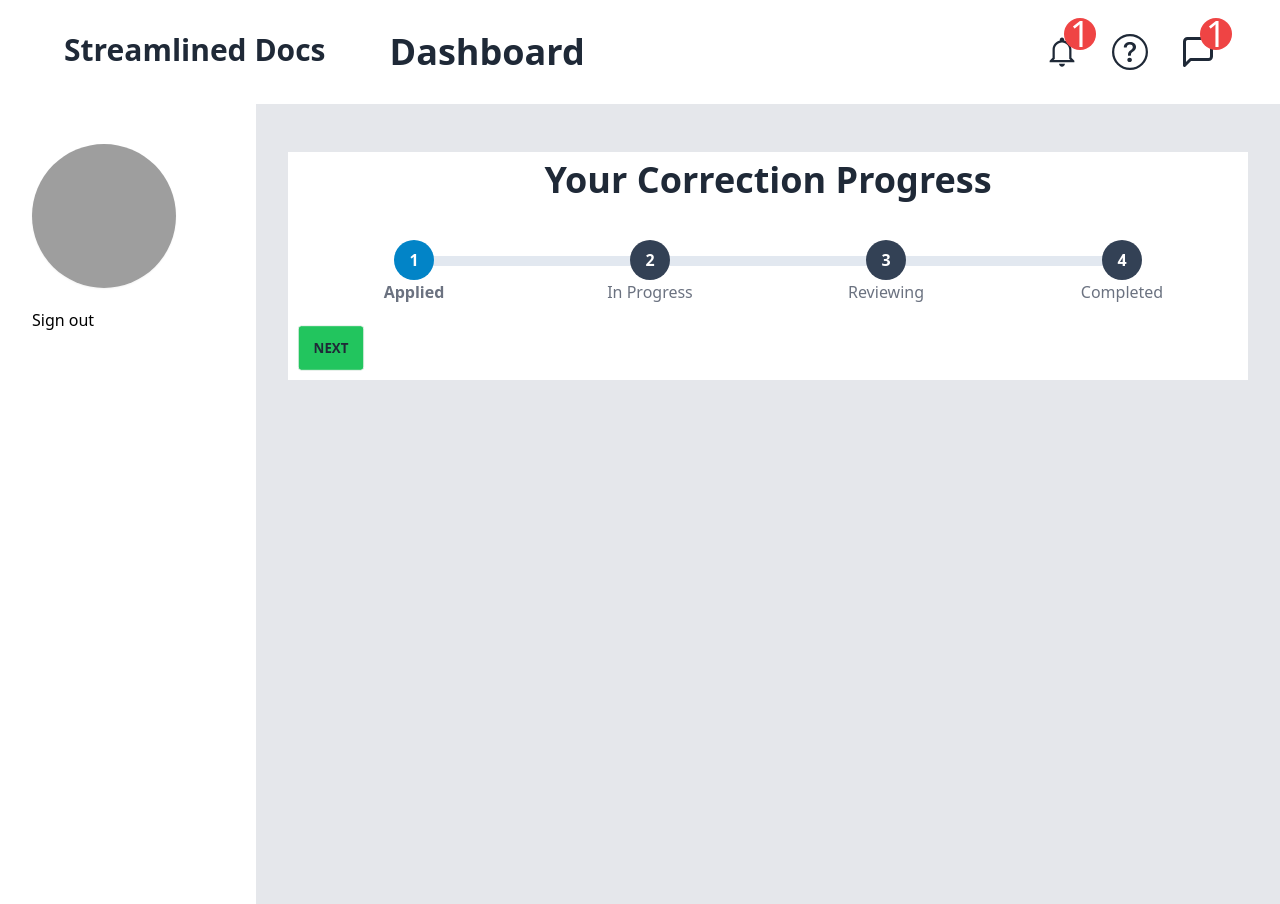
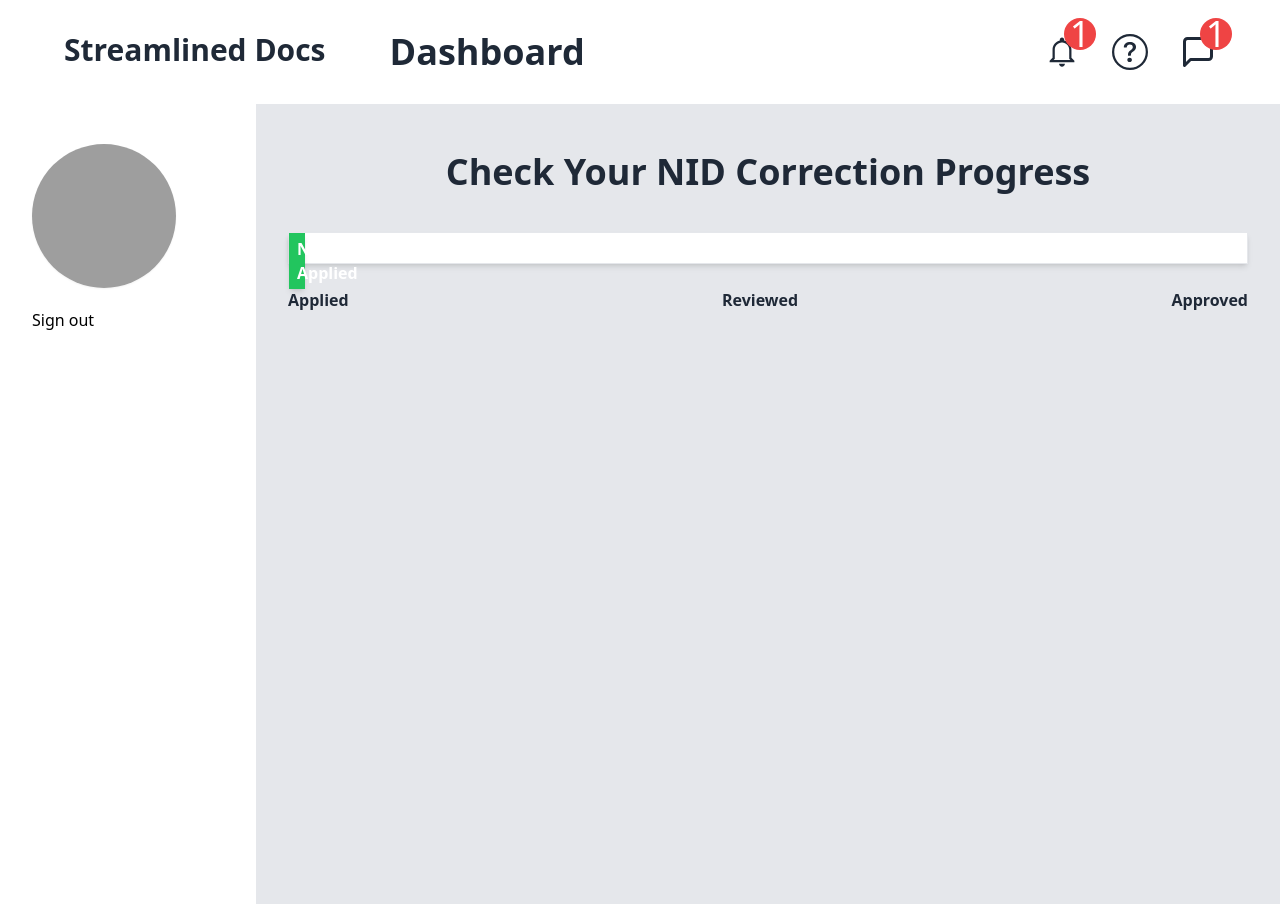
Before and after one commit to rezwan563/streamlined-docs-client, a React (Vite) app: page /dashboard/progress_check in a window 1280 px wide. Built offline with nearby package versions, Linux system fonts and the light colour scheme; no server answers; grey boxes are pictures that could not be loaded.

Commit message:
dynamic document progress completed

```diff
--- /dev/null
+++ b/src/hooks/useApproved.jsx
@@ -0,0 +1,22 @@
+import { useQuery } from "@tanstack/react-query";
+import { useContext } from "react";
+import { AuthContext } from "../providers/AuthProvider";
+
+const useApproved = () => {
+    const { user } = useContext(AuthContext);
+    // const token = localStorage.getItem('access-token');
+    const { refetch, data: Approves = [] } = useQuery({
+        queryKey: ['Approves', user?.email],
+        queryFn: async () => {
+            const res = await fetch(`http://localhost:5000/approved_applications`)
+            return res.json();
+        },
+    });
+
+    // Filter Users based on user?.email
+    const Approve = Approves.find(ins => ins.userEmail === user?.email);
+
+    return [Approve, refetch];
+};
+
+export default useApproved;
--- /dev/null
+++ b/src/hooks/usePending.jsx
@@ -0,0 +1,22 @@
+import { useQuery } from "@tanstack/react-query";
+import { useContext } from "react";
+import { AuthContext } from "../providers/AuthProvider";
+
+const usePending = () => {
+    const { user } = useContext(AuthContext);
+    // const token = localStorage.getItem('access-token');
+    const { refetch, data: Pendings = [] } = useQuery({
+        queryKey: ['Pendings', user?.email],
+        queryFn: async () => {
+            const res = await fetch(`http://localhost:5000/pending_applications`)
+            return res.json();
+        },
+    });
+
+    // Filter Users based on user?.email
+    const Pending = Pendings.find(ins => ins.userEmail === user?.email);
+
+    return [Pending, refetch];
+};
+
+export default usePending;
--- /dev/null
+++ b/src/hooks/useReview.jsx
@@ -0,0 +1,22 @@
+import { useQuery } from "@tanstack/react-query";
+import { useContext } from "react";
+import { AuthContext } from "../providers/AuthProvider";
+
+const useReview = () => {
+    const { user } = useContext(AuthContext);
+    // const token = localStorage.getItem('access-token');
+    const { refetch, data: Reviews = [] } = useQuery({
+        queryKey: ['Reviews', user?.email],
+        queryFn: async () => {
+            const res = await fetch(`http://localhost:5000/reviewed_applications`)
+            return res.json();
+        },
+    });
+
+    // Filter Users based on user?.email
+    const Review = Reviews.find(ins => ins.userEmail === user?.email);
+
+    return [Review, refetch];
+};
+
+export default useReview;
--- /dev/null
+++ b/src/pages/dashboard/progress/CorrectionProgress.jsx
@@ -0,0 +1,71 @@
+import { useContext, useEffect, useState } from "react";
+import { AuthContext } from "../../../providers/AuthProvider";
+import usePending from "../../../hooks/usePending";
+import useApproved from "../../../hooks/useApproved";
+import useReview from "../../../hooks/useReview";
+
+const CorrectionProgress = () => {
+    const [progress, setProgress] = useState('Not Applied'); // Default state
+    //const { user } = useContext(AuthContext);
+    const [Pending] = usePending();
+    const [Approve] = useApproved();
+    const [Review] = useReview();    //console.log(Pending);
+    useEffect(() => {
+        // Check if the user's email is in any of the JSON files
+        if (Pending) {
+            setProgress('Applied');
+        }
+        else if (Review) {
+          setProgress('Reviewed');
+        }
+        else if (Approve) {
+            setProgress('Approved');
+        } else {
+            setProgress('Not Applied');
+        }
+    }, []);
+
+
+    return (
+        <div>
+
+            <ProgressBar progress={progress} />
+
+
+        </div>
+    );
+};
+
+const ProgressBar = ({ progress }) => {
+    // Determine the width of the progress bar based on the progress step
+    let progressBarWidth = '0%';
+
+    switch (progress) {
+        case 'Applied':
+            progressBarWidth = '33%';
+            break;
+        case 'Reviewed':
+            progressBarWidth = '66%';
+            break;
+        case 'Approved':
+            progressBarWidth = '100%';
+            break;
+        default:
+            progressBarWidth = '0%';
+    }
+
+    return (
+        <>
+               <h1 className="text-center text-4xl font-bold mb-10">Check Your NID Correction Progress</h1>
+            <div className="mb-6 h-8 w-full border shadow-md bg-white dark:bg-neutral-600">
+                <div className="px-2 py-1  shadow-md text-white font-bold bg-green-500"  style={{ width: progressBarWidth }}>{progress} </div>
+            </div>
+            <div className="flex justify-between items-center ">
+                 <p className="font-bold ">Applied </p>
+                 <p className="font-bold ">Reviewed</p>
+                 <p className="font-bold ">Approved</p>
+            </div>
+        </>
+    );
+};
+export default CorrectionProgress;
```
Also changed, not shown: src/routes/router.jsx (+2 -5 lines).
